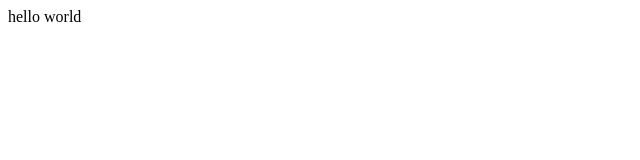
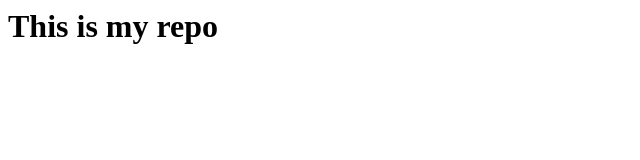
Before and after one commit to the-ujjawal/apnacollege-demo, a plain HTML site: page index.html in a window 1280 px wide. Shown: the whole page, without its empty margins (0-640 px from the left). Drawn offline with Linux system fonts and the light colour scheme.

Commit message:
Add files via upload

```diff
--- a/index.html
+++ b/index.html
@@ -1 +1 @@
-<p>hello world</p>
+<h1>This is my repo</h1>
--- /dev/null
+++ b/style.css
@@ -0,0 +1,3 @@
+h1{
+    color: blueviolet;
+}
```
